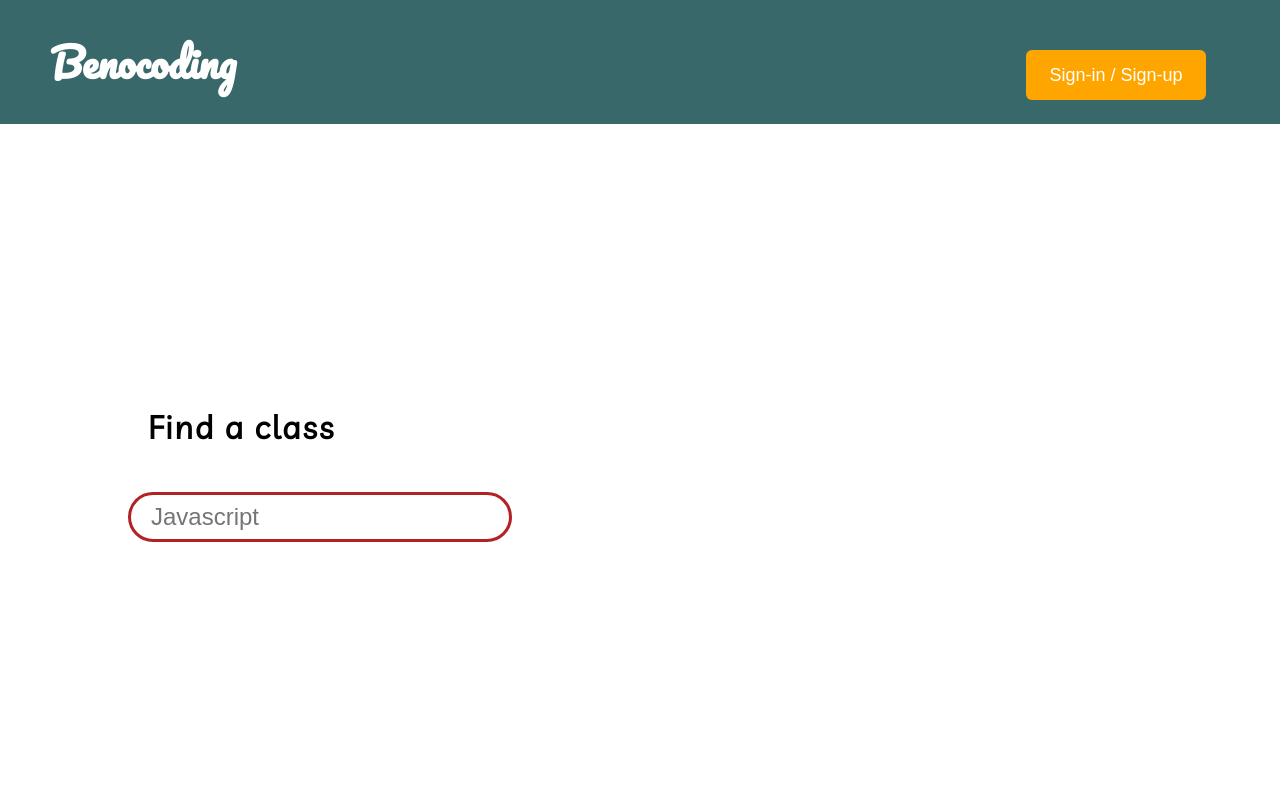
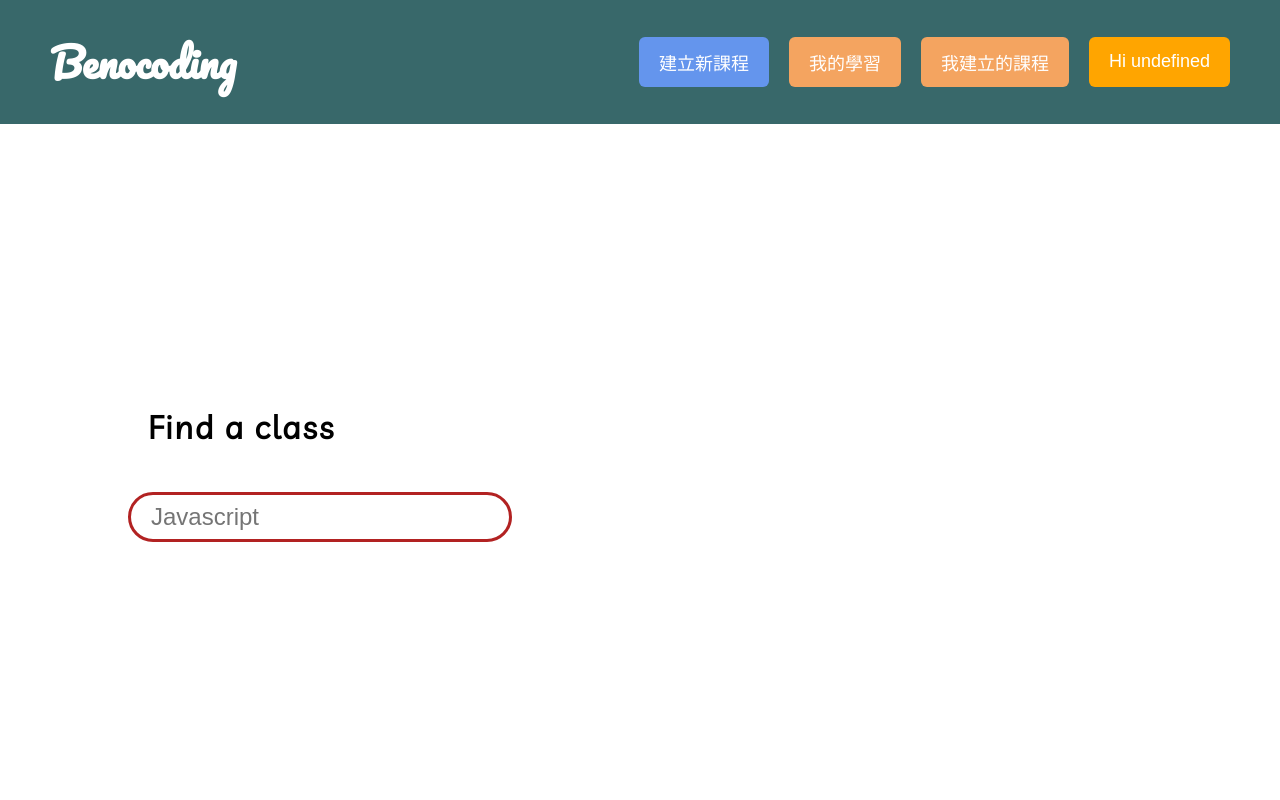
Before and after one commit to samfang9527/Benocoding-React, a React (Create React App) app in the folder benocoding/: page / in a window 1280 px wide. Shown: the top 800 px of the page. Built offline with nearby package versions, Linux system fonts and the light colour scheme; no server answers.

Commit message:
[Develop] Add navigation button on header

```diff
--- a/benocoding/src/components/header.jsx
+++ b/benocoding/src/components/header.jsx
@@ -1,13 +1,17 @@
 
 import styled from "styled-components";
+import { useContext, useEffect, useState } from "react";
+import { AuthContext } from "../global/authContext.jsx";
 
 const HeaderWrapper = styled.header`
-    height: 10%;
+    height: 5%;
     border-bottom: 1px solid white;
     background-color: #38686A;
     position: sticky;
     top: 0;
     z-index: 100;
+    display: flex;
+    justify-content: space-between;
 `;
 
 const LogoStyle = styled.h1`
@@ -16,38 +20,122 @@ const LogoStyle = styled.h1`
     margin-left: 50px;
     display: inline-block;
     color: white;
+    cursor: pointer;
 `;
 
-const Btn = styled.button`
+const NavWrapper = styled.div`
+    display: flex;
+    justify-content: space-around;
+    margin: 0px 40px 0px 0px;
+`;
+
+const LoginBtn = styled.button`
     height: 50px;
-    width: 180px;
+    width: fit-content;
     margin: auto 10px;
     background-color: orange;
     border-radius: 6px;
-    position: absolute;
     right: 5%;
     top: 50px;
     font-size: 18px;
     color: white;
     cursor: pointer;
     border: none;
+    padding: 5px 20px;
 
     :hover {
         background-color: darkorange;
     }
 `;
 
+const LearnerBtn = styled.button`
+    height: 50px;
+    width: fit-content;
+    margin: auto 10px;
+    background-color: SandyBrown;
+    border-radius: 6px;
+    right: 5%;
+    top: 50px;
+    font-size: 18px;
+    color: white;
+    cursor: pointer;
+    border: none;
+    padding: 5px 20px;
+
+    :hover {
+        background-color: Tan;
+    }
+`;
+
+const CreaterBtn = styled.button`
+    height: 50px;
+    width: fit-content;
+    margin: auto 10px;
+    background-color: SandyBrown;
+    border-radius: 6px;
+    right: 5%;
+    top: 50px;
+    font-size: 18px;
+    color: white;
+    cursor: pointer;
+    border: none;
+    padding: 5px 20px;
+
+    :hover {
+        background-color: Tan;
+    }
+`;
+
+const CreateClassBtn = styled.button`
+    height: 50px;
+    width: fit-content;
+    margin: auto 10px;
+    background-color: CornflowerBlue;
+    border-radius: 6px;
+    right: 5%;
+    top: 50px;
+    font-size: 18px;
+    color: white;
+    cursor: pointer;
+    border: none;
+    padding: 5px 20px;
+
+    :hover {
+        background-color: DeepSkyBlue;
+    }
+`;
+
 
 const Header = () => {
 
-    function toLoginPage() {
-        window.location.assign('/login');
-    }
+    const authContext = useContext(AuthContext);
+    const { user } = authContext;
+
+    const [ isLogin, setIsLogin ] = useState(false);
+
+    useEffect(() => {
+        console.log(authContext)
+        if ( !authContext.isLoading ) {
+            const { user } = authContext;
+            if ( user ) {
+                setIsLogin(true);
+            }
+        }
+    }, [authContext])
 
     return (
         <HeaderWrapper>
-            <LogoStyle>Benocoding</LogoStyle>
-            <Btn onClick={toLoginPage}>Sign-in / Sign-up</Btn>
+            <LogoStyle  onClick={() => {window.location.assign('/')}}>Benocoding</LogoStyle>
+            <NavWrapper>
+                <CreateClassBtn onClick={() => {window.location.assign('/create')}}>建立新課程</CreateClassBtn>
+                <LearnerBtn onClick={() => {window.location.assign('/learner')}}>我的學習</LearnerBtn>
+                <CreaterBtn onClick={() => {window.location.assign('/creater')}}>我建立的課程</CreaterBtn>
+                <LoginBtn onClick={() => {window.location.assign('/login')}}>
+                    {
+                        isLogin ? `Hi ${user.username}` : 'Sign-in / Sign-up'
+                    }
+                </LoginBtn>
+            </NavWrapper>
         </HeaderWrapper>
     )
 }
```
